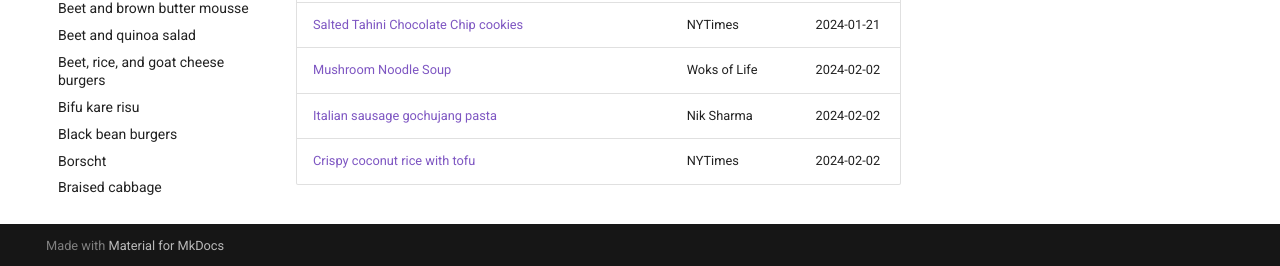
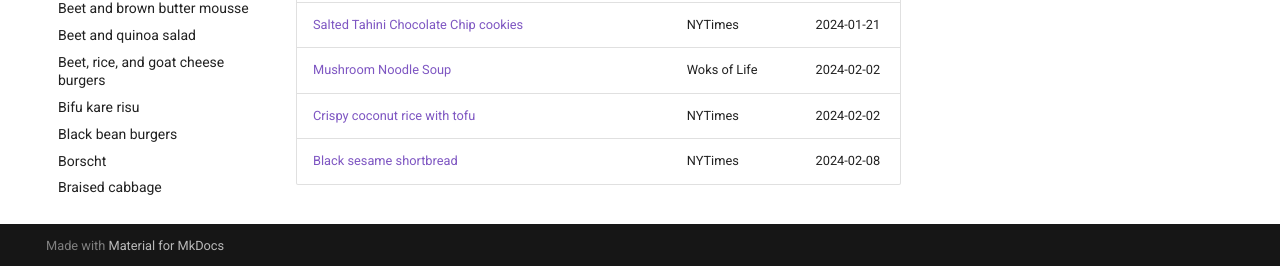
Before and after one commit to billbrod/recipes, an MkDocs documentation site: the page built from docs/considering.md, in a window 1280 px wide and 900 px high, scrolled down 638 px. Shown: the part 631-897 px from the top of the window. Built offline with MkDocs 1.6.1 and Material for MkDocs 9.7.7, drawn with Linux system fonts in a browser that asks for light colours; comment, search, counter and statistics services are not loaded.

Commit message:
updates considering

```diff
--- a/docs/considering.md
+++ b/docs/considering.md
@@ -27,5 +27,5 @@
 | [Vegan Ants climbing a tree](https://thewoksoflife.com/vegan-ants-climbing-a-tree/)                                                               | Woks of Life    | 2024-01-22                       |
 | [Salted Tahini Chocolate Chip cookies](https://cooking.nytimes.com/recipes/1018055-salted-tahini-chocolate-chip-cookies)                          | NYTimes         | 2024-01-21                       |
 | [Mushroom Noodle Soup](https://thewoksoflife.com/mushroom-noodle-soup/)                                                                           | Woks of Life    | 2024-02-02                       |
-| [Italian sausage gochujang pasta](https://niksharmacooks.com/italian-sausage-gochujang-pasta/)                                                    | Nik Sharma      | 2024-02-02                       |
 | [Crispy coconut rice with tofu](https://cooking.nytimes.com/recipes/1023924-crispy-coconut-rice-with-tofu)                                        | NYTimes         | 2024-02-02                       |
+| [Black sesame shortbread](https://cooking.nytimes.com/recipes/1023820-black-sesame-shortbread)                                                    | NYTimes         | 2024-02-08                                 |
```
